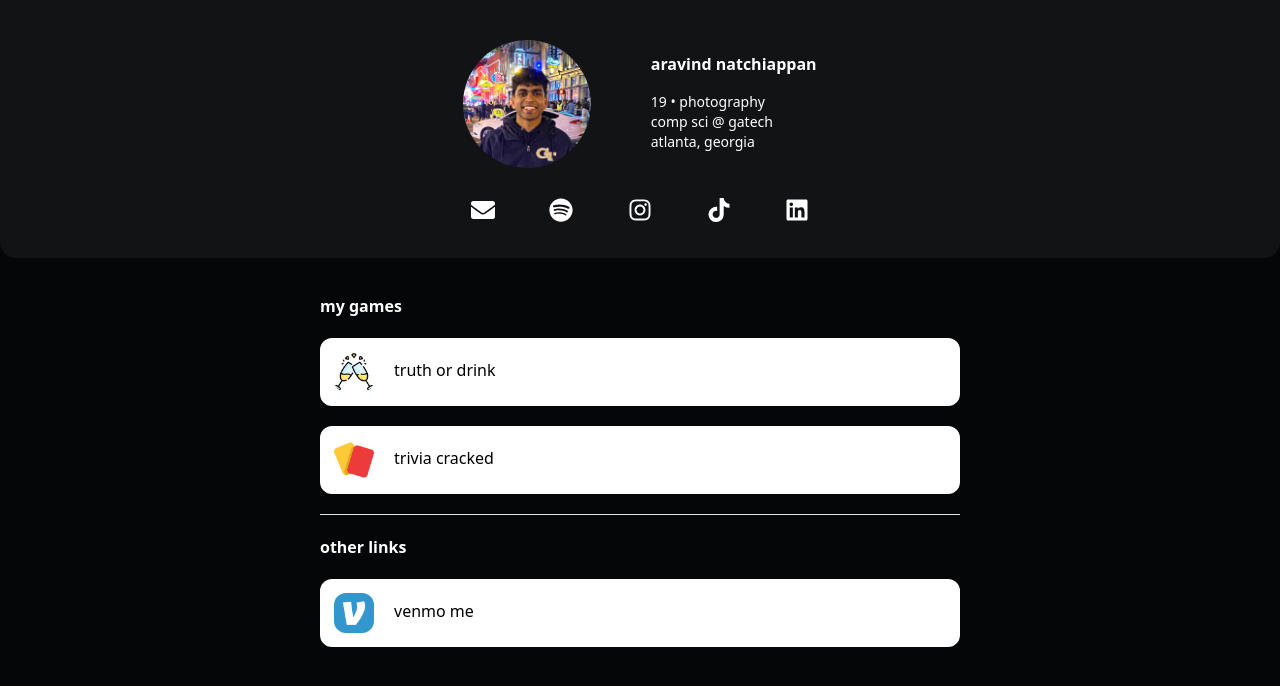
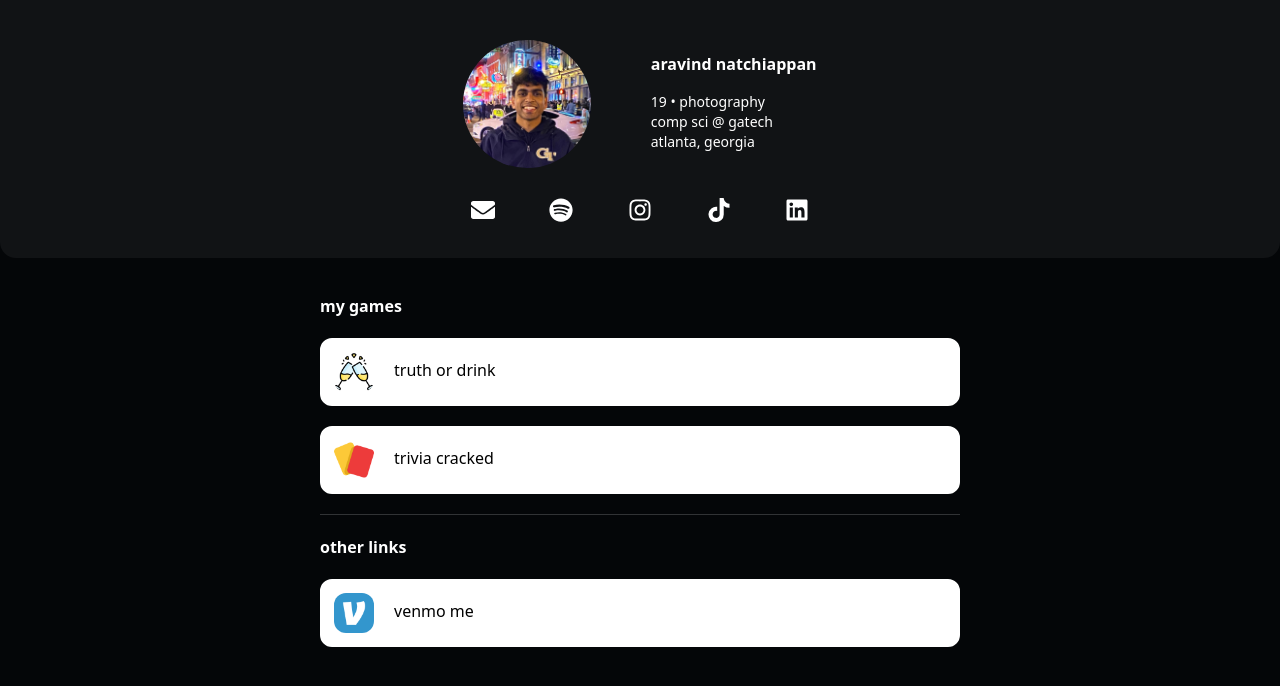
Before and after one commit to aravindnatch/aravindnatch.github.io, a Next.js app: page /mobile in a window 1280 px wide. Shown: the top 686 px of the page. Built offline with nearby package versions, Linux system fonts and the light colour scheme.

Commit message:
fixed key render issue

```diff
--- a/pages/mobile.tsx
+++ b/pages/mobile.tsx
@@ -75,28 +75,28 @@ const Mobile: NextPage = () => {
       <div className="container max-w-2xl p-4">
         {
             links.map((items, index) =>
-              <>
+              <div key={index}>
                 <div className="w-full py-5">
                   <h2 className="text-white text-left font-semibold">{items['name']}</h2>
                 </div>
                 {
-                  items['links'].map((link) =>
-                    <>
+                  items['links'].map((link, index) =>
+                    <div key={index}>
                       <a href={link['link']} target="_blank">
                         <div className="rounded-xl w-full border-2 border-white p-3 mb-5 bg-white">
                             <img src={link['icon']} className="rounded-xl w-10 h-10 inline mr-5"/>
                             <h1 className="right text-center text-black items-left inline">{link['name']}</h1>
                         </div>
                       </a>
-                    </>
+                    </div>
                   )
                 }
                 {
                   index < links.length - 1
-                  ? (<hr className="opacity-2s0"/>)
+                  ? (<hr className="opacity-20"/>)
                   : null
                 }
-              </>
+              </div>
             )
         }
       </div>
```
